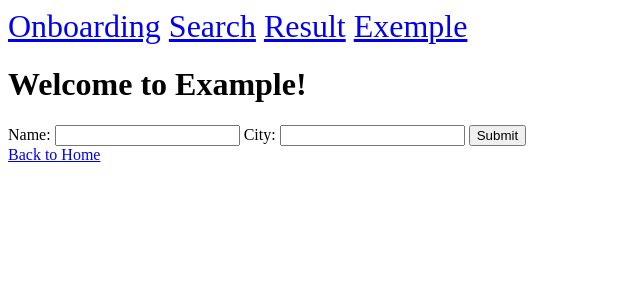
After one commit to Code4sud/group5-theme2, a FastAPI app: template back/templates/example.html in a window 1280 px wide. The commit adds this page. Shown: the top 300 px of the page, without its empty margins (0-640 px from the left). Run offline with FastAPI, Linux system fonts and the light colour scheme; the template is opened without the code that fills it, so the values that code supplies are empty.

Commit message:
add form post example

```diff
--- a/back/app.py
+++ b/back/app.py
@@ -1,17 +1,16 @@
-from fastapi import FastAPI, Request
+from db import models
+from fastapi import FastAPI, Request, Depends, Form, HTTPException
 from fastapi.responses import HTMLResponse, RedirectResponse
 from fastapi.templating import Jinja2Templates
 from sqlalchemy.orm import Session
 from db.database import SessionLocal, engine
-from model import models
+from db import crud , database, models, schemas
 
 app = FastAPI()
 
 models.Base.metadata.create_all(bind=engine)
-print("Database tables created")
 
 
-# Dependency
 def get_db():
     db = SessionLocal()
     try:
@@ -30,10 +29,27 @@ async def root():
 async def onboarding(request: Request):
     return templates.TemplateResponse("onboarding.html", {"request": request})
 
+
 @app.get("/search", response_class=HTMLResponse)
 async def search(request: Request):
     return templates.TemplateResponse("search.html", {"request": request})
 
+
 @app.get("/result", response_class=HTMLResponse)
 async def result(request: Request):
     return templates.TemplateResponse("result.html", {"request": request})
+
+
+@app.get("/example", response_class=HTMLResponse)
+async def example(request: Request):
+    return templates.TemplateResponse("example.html", {"request": request})
+
+@app.post("/create_simple_user")
+def create_simple_user(
+    name: str = Form(...),
+    city: str = Form(...),
+    db: Session = Depends(get_db)):
+
+    user = crud.create_simpleuser(db, name=name, city=city)
+    print(user.city, user.name, user.id)
+    return RedirectResponse(url="/search", status_code=303)
--- a/back/requirements.txt
+++ b/back/requirements.txt
@@ -3,3 +3,4 @@ uvicorn==0.22.0
 sqlalchemy==2.0.18
 pydantic==1.10.2
 jinja2==3.1.2
+python-multipart
--- a/back/templates/base.html
+++ b/back/templates/base.html
@@ -13,6 +13,7 @@
             <a href="/onboarding">Onboarding</a>
             <a href="/search">Search</a>
             <a href="/result">Result</a>
+            <a href="/example">Exemple</a>
         </nav>
     </header>
 
--- /dev/null
+++ b/back/templates/example.html
@@ -0,0 +1,20 @@
+{% extends "base.html" %}
+
+{% block title %}Example{% endblock %}
+
+{% block content %}
+<h1>Welcome to Example!</h1>
+
+<form action="/create_simple_user" method="post">
+    <label for="name">Name:</label>
+    <input type="text" id="name" name="name" required>
+
+    <label for="city">City:</label>
+    <input type="text" id="city" name="city" required>
+
+    <button type="submit">Submit</button>
+</form>
+
+<a href="/">Back to Home</a>
+
+{% endblock %}
--- a/back/templates/onboarding.html
+++ b/back/templates/onboarding.html
@@ -4,6 +4,5 @@
 
 {% block content %}
 <h1>Welcome to Onboarding!</h1>
-<a href="/search">Go to Search Page</a>
 
 {% endblock %}
```
Also changed, not shown: back/db/crud.py (+10 -3 lines), back/db/models.py (renamed from back/model/models.py, +9 -0 lines), back/db/schemas.py (renamed from back/model/schemas.py, +6 -7 lines), README.md, 1 other file.
